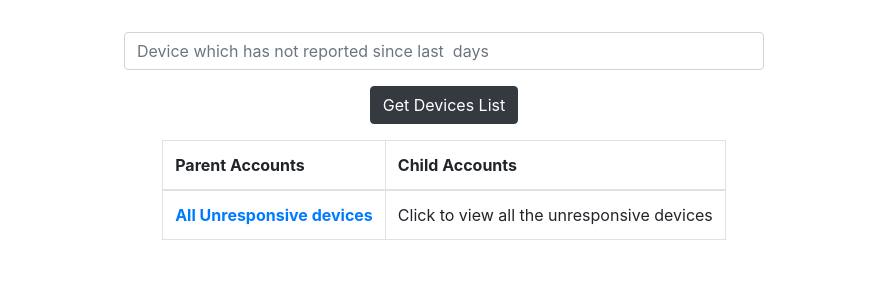
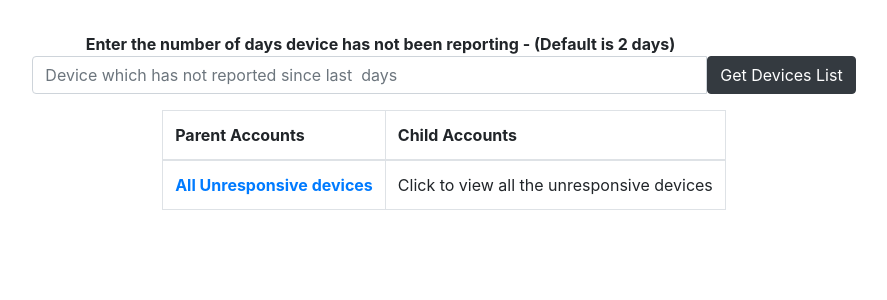
Before and after one commit to amaradatta93/report_generation, a Django app: page /dashboard/ in a window 1280 px wide. Shown: the top 300 px of the page, without its empty margins (196-1083 px from the left). Run offline with Django 3.2, Linux system fonts and the light colour scheme; parts of the project's set-up code (start-up, migrations or seed data) failed here and were passed over; some libraries are stand-ins or nearby versions.

Commit message:
add heading to the input bar and make the button inline

```diff
--- a/dashboard/templates/index.html
+++ b/dashboard/templates/index.html
@@ -11,22 +11,25 @@
 <body>
 
 <div class="container-fluid">
+    <div class="row mt-3 justify-content-md-center align-items-center">
+        <div class="col-lg-12 mt-3">
 
-    <div class="row mt-3 align-items-center justify-content-center">
-        <div class="col-lg-12 mt-3">
             <form name="form" enctype="multipart/form-data" action="{% url 'get_days:count' %}?Account_Id=None"
                   method="POST">
 
                 {% csrf_token %}
-                <div class="row justify-content-center">
-                    <div class="col-lg-6">
-                        <div class="form-group row">
+                <div class="row justify-content-md-center mb-3">
+                    <div class="col-md-7">
+                        <b> Enter the number of days device has not been reporting - (Default is 2 days)</b>
+                    </div>
+                    <div class="col-md-8">
+                        <div class="input-group">
                             <input type="text" class="form-control" id="numberOfDays" name="numberOfDays"
                                    aria-describedby="name"
                                    placeholder="Device which has not reported since last {{ request.session.temp_data }} days">
-                        </div>
-                        <div class="form-group row justify-content-center">
+                            <span class="input-group-btn">
                             <button type="submit" class="btn btn-dark">Get Devices List</button>
+                        </span>
                         </div>
                     </div>
                 </div>
```
